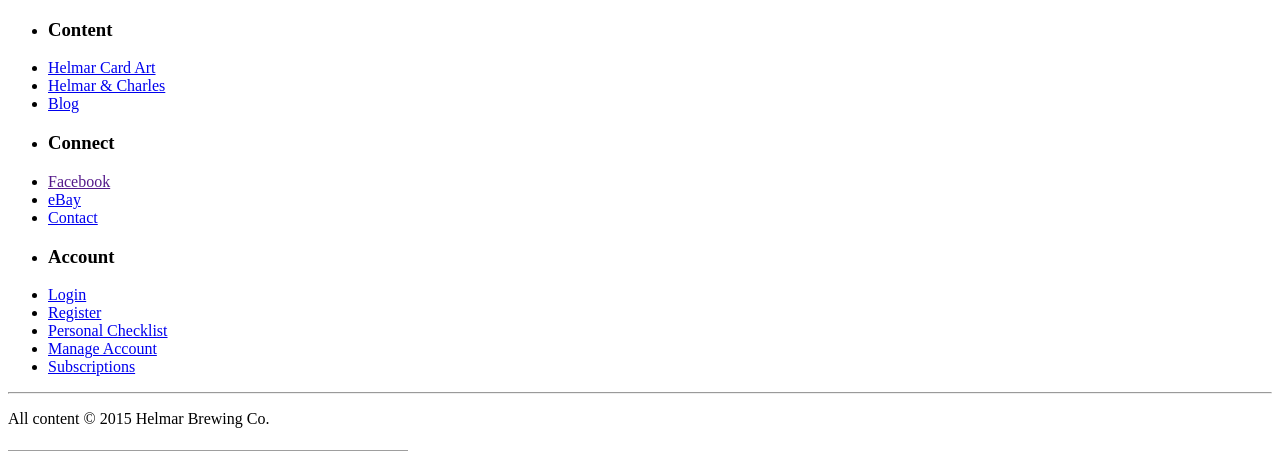
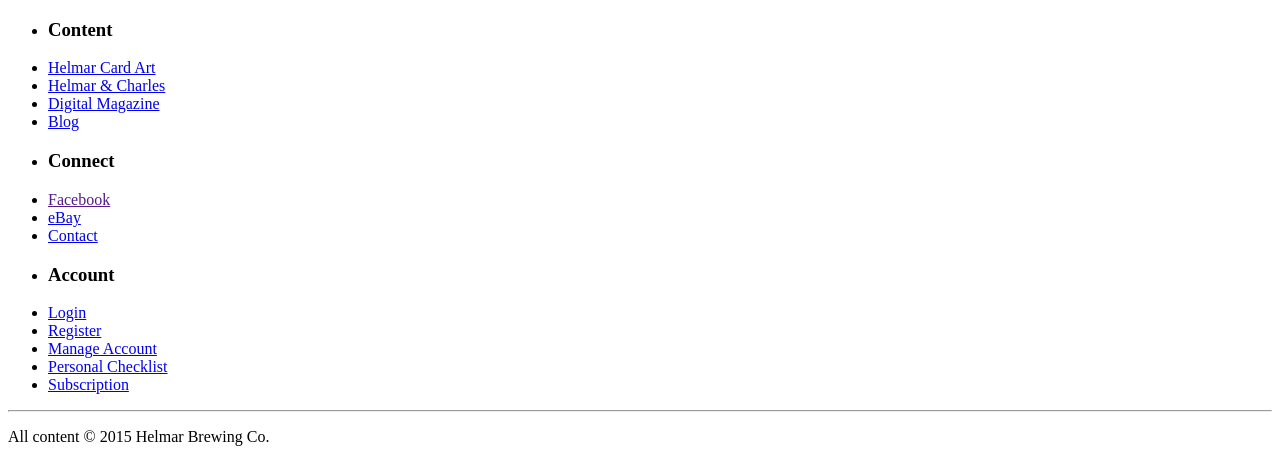
Before and after one commit to helmar-brewing/HB, a PHP site: page /footer1.php in a window 1280 px wide. Shown: the part 308-759 px from the top of the page. Run offline with PHP 8.4, Linux system fonts and the light colour scheme; data that the repository does not hold is empty; grey boxes are pictures that could not be loaded.

Commit message:
added subscription to content section
added subscription to content section as “digital magazine”

```diff
--- a/inc/layout/footer1.php
+++ b/inc/layout/footer1.php
@@ -10,6 +10,7 @@
                     <li><a href="'.$protocol.$site.'/artwork/">Helmar Card Art</a></li>
                     <li><a href="'.$protocol.$site.'/about/">Helmar &amp; Charles</a></li>
                 <!--    <li><a href="">Articles</a></li>                -->
+                    <li><a href="'.$protocol.$site.'/subscription">Digital Magazine</a></li>
                     <li><a href="http://helmarblog.com/" target="_blank">Blog</a></li>
                 </ul>
                 <ul>
@@ -39,9 +40,9 @@
         ';
     }
     print'
+                        <li><a href="'.$protocol.$site.'/account/">Manage Account</a>
                         <li><a href="'.$protocol.$site.'/checklist/">Personal Checklist</a></li>
-                        <li><a href="'.$protocol.$site.'/account/">Manage Account</a>
-                        <li><a href="'.$protocol.$site.'/subscriptions">Subscriptions</a></li>
+                        <li><a href="'.$protocol.$site.'/subscription">Subscription</a></li>
                 <!--    <li><a href="">Terms and Conditions</a></li>    -->
                 <!--    <li><a href="">Privacy Policy</a></li>          -->
                 </ul>
```
